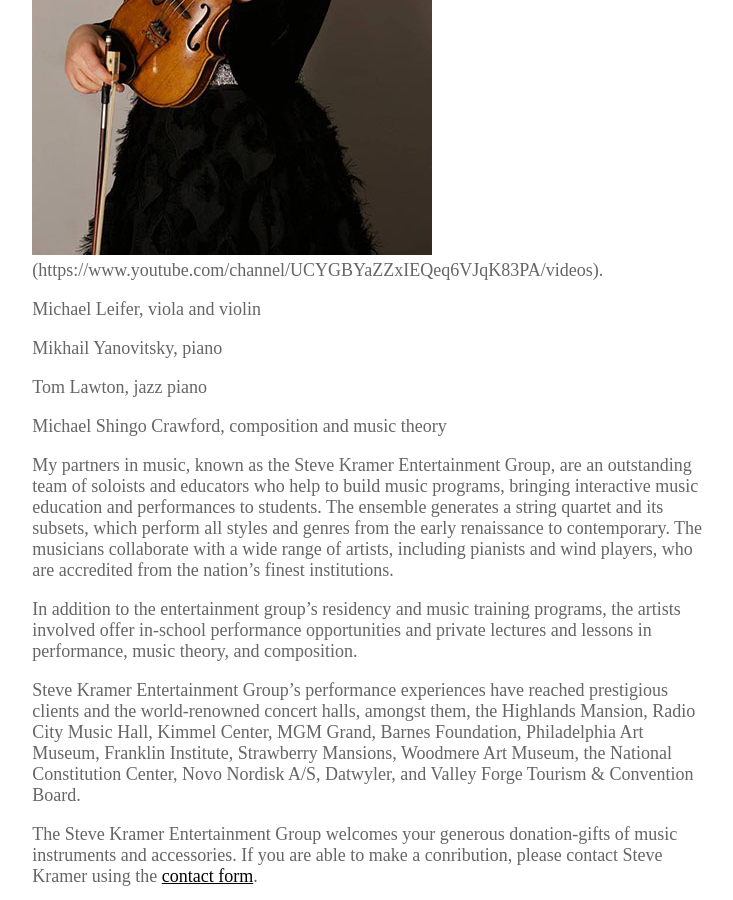
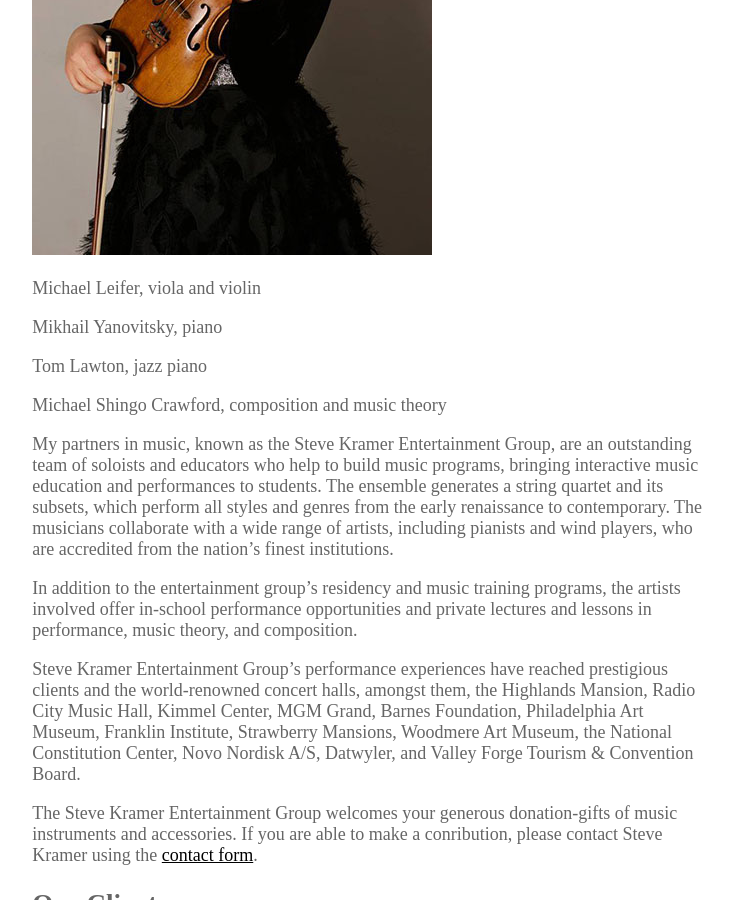
Before and after one commit to stevekramercellist/cellist, a Jekyll site: the page built from entertainment.md, in a window 1280 px wide and 900 px high, scrolled down 1298 px. Shown: the whole window, without its empty margins (437-1170 px from the left). Built offline with Jekyll 4.4.1, drawn with Linux system fonts in a browser that asks for light colours; nearby versions of some CDN libraries.

Commit message:
Update entertainment.md

```diff
--- a/entertainment.md
+++ b/entertainment.md
@@ -12,9 +12,7 @@ The Steve Kramer Entertainment Group provides a roster of nearly all different c
 
 Sofia Leifer, violin
 
-![Sofia Leifer](/images/sofia2.jpg "Sofia Leifer")(https://www.youtube.com/channel/UCYGBYaZZxIEQeq6VJqK83PA/videos).
-
-
+![Sofia Leifer](/images/sofia2.jpg "Sofia Leifer")
 
 Michael Leifer, viola and violin
 
```
